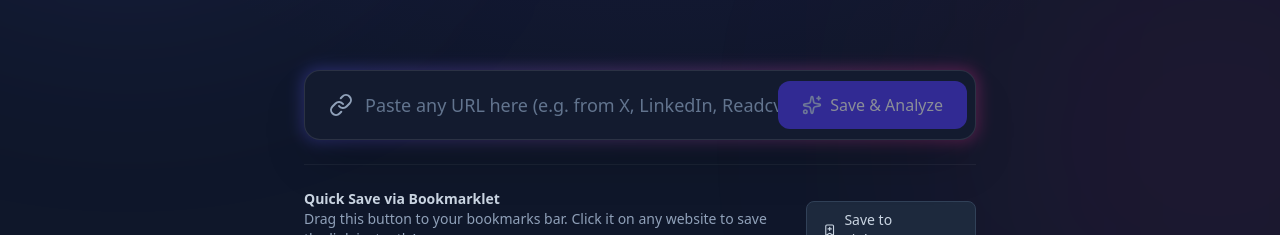
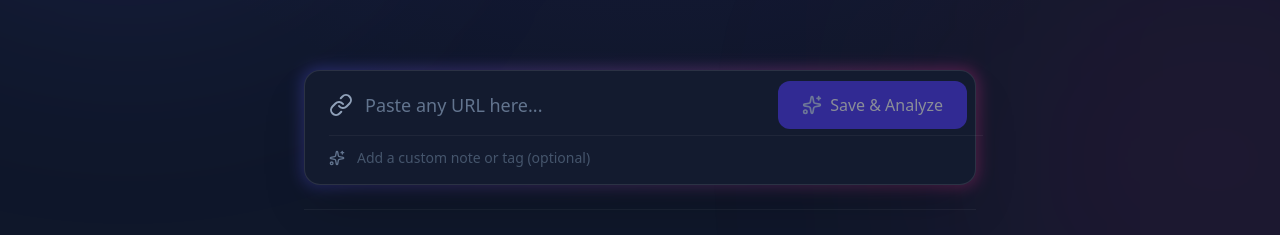
Before and after one commit to rishi0922/SocialLinkManager, a Next.js app: page / in a window 1280 px wide. Shown: the part 400-635 px from the top of the page. Built offline with nearby package versions, Linux system fonts and the light colour scheme; no server answers.

Commit message:
Add manual note/tag feature for links

```diff
--- a/src/app/api/link/route.ts
+++ b/src/app/api/link/route.ts
@@ -24,7 +24,7 @@ export async function POST(req: Request) {
         const { userId } = await auth();
         if (!userId) return NextResponse.json({ error: 'Unauthorized' }, { status: 401 });
 
-        const { url } = await req.json();
+        const { url, note } = await req.json();
 
         if (!url) {
             return NextResponse.json({ error: 'URL is required' }, { status: 400 });
@@ -128,13 +128,14 @@ export async function POST(req: Request) {
             description: description || '',
             image_url: imageUrl,
             category: category,
+            note: note || null,
         };
 
         // 3. Save to Neon
         try {
             const insertedData = await sql`
-                INSERT INTO links (url, title, description, image_url, category, user_id)
-                VALUES (${processedData.url}, ${processedData.title}, ${processedData.description}, ${processedData.image_url}, ${processedData.category}, ${userId})
+                INSERT INTO links (url, title, description, image_url, category, user_id, note)
+                VALUES (${processedData.url}, ${processedData.title}, ${processedData.description}, ${processedData.image_url}, ${processedData.category}, ${userId}, ${processedData.note})
                 RETURNING *;
             `;
 
--- a/src/components/CreateLink.tsx
+++ b/src/components/CreateLink.tsx
@@ -6,6 +6,7 @@ import { cn } from "@/lib/utils";
 
 export default function CreateLink({ onSuccess }: { onSuccess: () => void }) {
     const [url, setUrl] = useState("");
+    const [note, setNote] = useState("");
     const [isLoading, setIsLoading] = useState(false);
     const [, setError] = useState("");
     const [currentOrigin, setCurrentOrigin] = useState("");
@@ -28,13 +29,14 @@ export default function CreateLink({ onSuccess }: { onSuccess: () => void }) {
             const res = await fetch('/api/link', {
                 method: 'POST',
                 headers: { 'Content-Type': 'application/json' },
-                body: JSON.stringify({ url })
+                body: JSON.stringify({ url, note })
             });
             const result = await res.json();
 
             if (res.ok) {
                 // Successfully processed
                 setUrl("");
+                setNote("");
                 onSuccess();
             } else {
                 console.error("Error from API:", result.error);
@@ -57,7 +59,8 @@ export default function CreateLink({ onSuccess }: { onSuccess: () => void }) {
                     "absolute -inset-0.5 bg-gradient-to-r from-indigo-500 to-pink-500 rounded-2xl blur opacity-30 group-hover:opacity-50 transition duration-500",
                     isLoading && "opacity-70 animate-pulse"
                 )}></div>
-                <div className="relative flex items-center bg-[#131b2f] border border-white/10 rounded-2xl p-1.5 sm:p-2 shadow-2xl transition-all">
+                <div className="relative flex flex-col bg-[#131b2f] border border-white/10 rounded-2xl p-1.5 sm:p-2 shadow-2xl transition-all">
+                    <div className="flex items-center w-full">
                         <div className="pl-4 pr-3 text-slate-400">
                             <LinkIcon className="w-6 h-6" />
                         </div>
@@ -65,7 +68,7 @@ export default function CreateLink({ onSuccess }: { onSuccess: () => void }) {
                             type="url"
                             value={url}
                             onChange={(e) => setUrl(e.target.value)}
-                        placeholder="Paste any URL here (e.g. from X, LinkedIn, Readcv...)"
+                            placeholder="Paste any URL here..."
                             className="flex-1 bg-transparent text-slate-200 placeholder-slate-500 outline-none text-base sm:text-lg py-3"
                             required
                             ref={inputRef}
@@ -84,6 +87,20 @@ export default function CreateLink({ onSuccess }: { onSuccess: () => void }) {
                                 </>
                             )}
                         </button>
+                    </div>
+                    <div className="w-full h-px bg-white/5 my-1 ml-4 mr-4" />
+                    <div className="flex items-center w-full">
+                        <div className="pl-4 pr-3 text-slate-500">
+                            <Sparkles className="w-4 h-4" />
+                        </div>
+                        <input
+                            type="text"
+                            value={note}
+                            onChange={(e) => setNote(e.target.value)}
+                            placeholder="Add a custom note or tag (optional)"
+                            className="flex-1 bg-transparent text-slate-400 placeholder-slate-600 outline-none text-sm py-2"
+                        />
+                    </div>
                 </div>
             </form>
 
--- a/src/components/LinkCard.tsx
+++ b/src/components/LinkCard.tsx
@@ -2,7 +2,7 @@
 
 import { useState } from "react";
 import { motion, AnimatePresence } from "framer-motion";
-import { ExternalLink, Tag, MoreVertical, Trash2 } from "lucide-react";
+import { ExternalLink, Tag, MoreVertical, Trash2, Sparkles } from "lucide-react";
 
 import { LinkType } from "./LinkList";
 
@@ -84,6 +84,15 @@ export default function LinkCard({ link, index, onDelete }: { link: LinkType; in
                     {link.description}
                 </p>
 
+                {link.note && (
+                    <div className="flex items-start gap-2 mb-3 p-2 rounded-lg bg-indigo-500/5 border border-indigo-500/10">
+                        <Sparkles className="w-3.5 h-3.5 text-indigo-400 mt-0.5 flex-shrink-0" />
+                        <p className="text-xs text-indigo-200/80 leading-snug italic line-clamp-2">
+                            {link.note}
+                        </p>
+                    </div>
+                )}
+
                 <div className="flex flex-wrap items-center gap-2 mt-auto">
                     {(link.category || "Misc").split(',').map(tag => tag.trim()).filter(Boolean).map((tag, i) => (
                         <span key={i} className="inline-flex items-center gap-1 sm:gap-1.5 px-1.5 sm:px-2.5 py-0.5 sm:py-1 rounded-full bg-indigo-500/10 text-indigo-300 text-[10px] sm:text-xs font-medium border border-indigo-500/20">
--- a/src/components/LinkList.tsx
+++ b/src/components/LinkList.tsx
@@ -11,6 +11,7 @@ export interface LinkType {
     description: string;
     category: string;
     image_url: string | null;
+    note: string | null;
     created_at: string;
 }
 
@@ -56,7 +57,8 @@ export default function LinkList({ triggerRefetch }: { triggerRefetch: number })
         (link) =>
             link.title?.toLowerCase().includes(search.toLowerCase()) ||
             link.category?.toLowerCase().includes(search.toLowerCase()) ||
-            link.description?.toLowerCase().includes(search.toLowerCase())
+            link.description?.toLowerCase().includes(search.toLowerCase()) ||
+            link.note?.toLowerCase().includes(search.toLowerCase())
     );
 
     return (
```
Also changed, not shown: 1 other file (tests, documents, lock files or other folders). Lines whose indentation alone changed are shown as unchanged.
